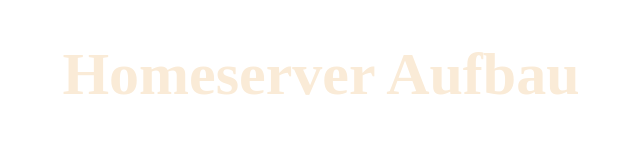
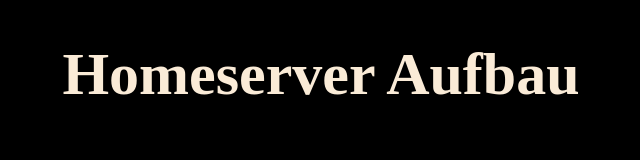
Before and after one commit to LarsLarsonIO/homepage, a plain HTML site: page index-homeserver.html in a window 1280 px wide. Shown: the whole page, without its empty margins (319-959 px from the left). Drawn offline with Linux system fonts and the light colour scheme.

Commit message:
changed bg-color

```diff
--- a/index-homeserver.html
+++ b/index-homeserver.html
@@ -9,7 +9,7 @@
 <style>
 
 </style>
-<body id="background-settings-body-index">
+<body style="background-color: black">
     <h1 style="text-align: center; color: antiquewhite; font-size: 60px;">
         Homeserver Aufbau
     </h1>
```
